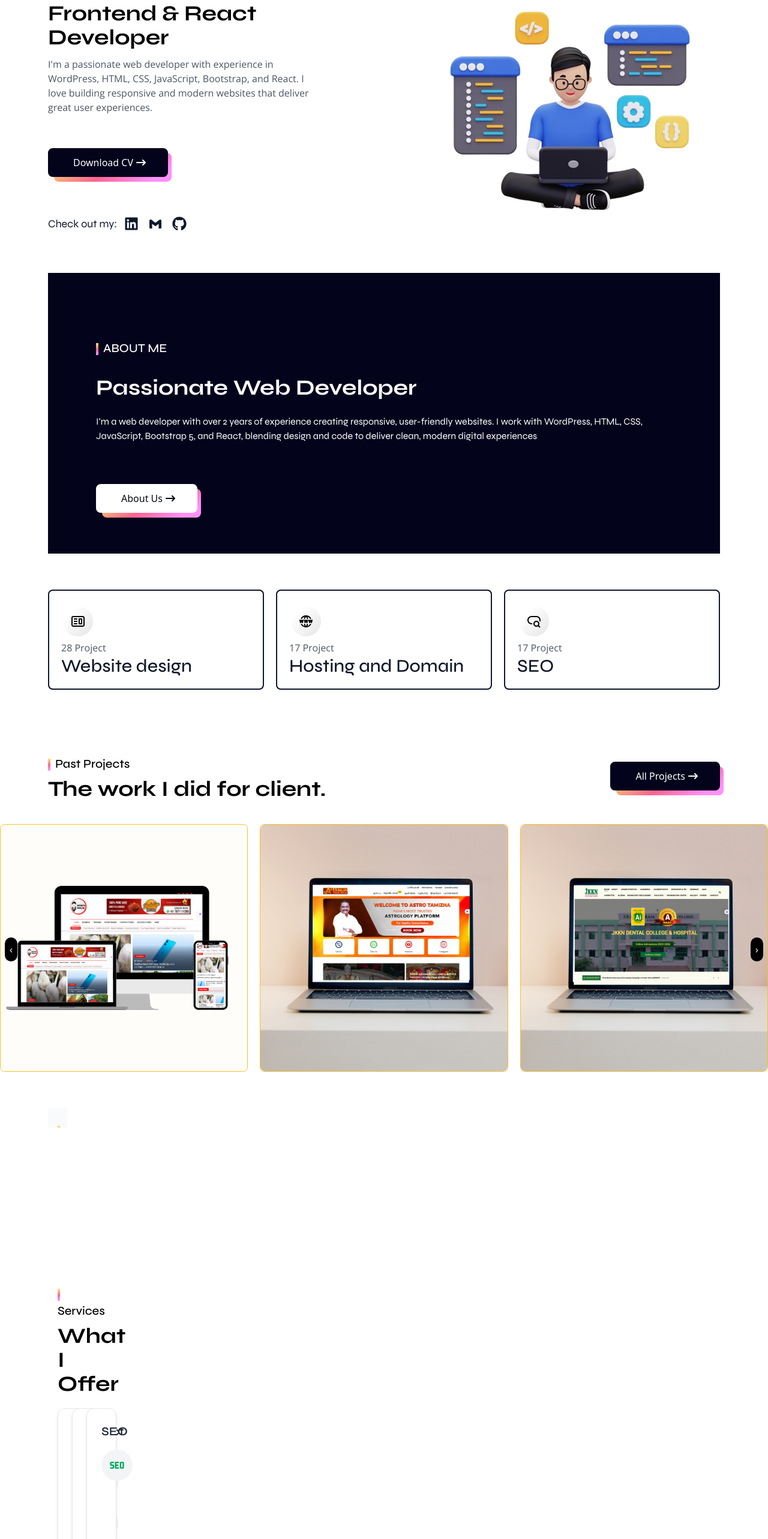
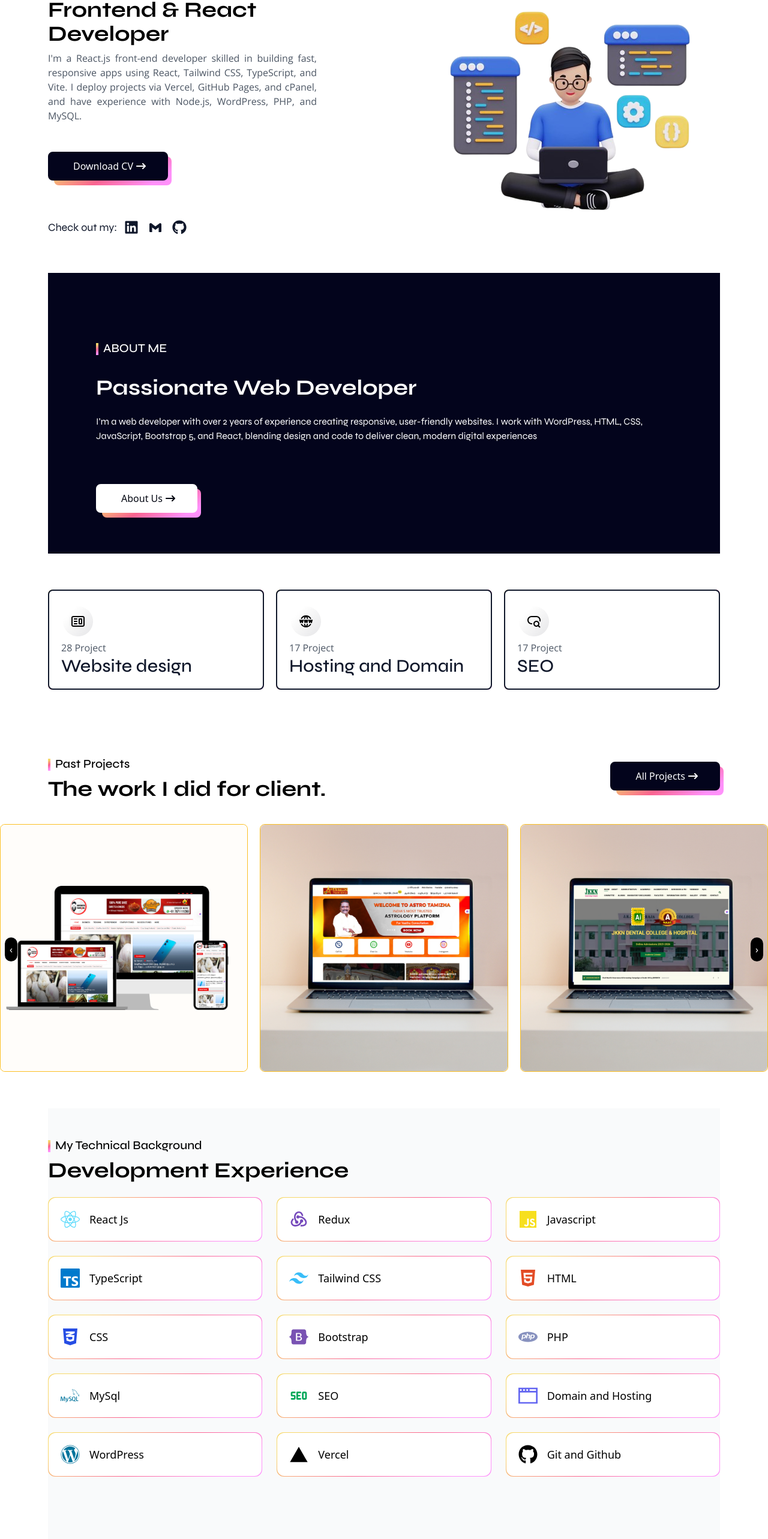
Before and after one commit to A-M-Santhoshkumar/portfolio, a React (Vite) app: page / in a window 1280 px wide. Shown: the part 166-2732 px from the top of the page at 60% size. Built offline with nearby package versions, Linux system fonts and the light colour scheme.

Commit message:
some file added and some design changes

```diff
--- a/src/Components/HomeComponets/HeroSection.jsx
+++ b/src/Components/HomeComponets/HeroSection.jsx
@@ -60,11 +60,11 @@ function HeroSection() {
          mainTitle="Frontend & React Developer "
         />
 
-<p className="text-gray-600 max-w-md py-3">
-I'm a passionate web developer with experience in WordPress, HTML, CSS, JavaScript, Bootstrap, and React. I love building responsive and modern websites that deliver great user experiences.
+<p className="text-gray-600 max-w-md py-2 text-justify">
+  I'm a React.js front-end developer skilled in building fast, responsive apps using React, Tailwind CSS, TypeScript, and Vite. I deploy projects via Vercel, GitHub Pages, and cPanel, and have experience with Node.js, WordPress, PHP, and MySQL.
 </p>
 
-            <div className="flex flex-col gap-4 md:flex-row md:items-center mt-1">
+            <div className="flex flex-col gap-4 md:flex-row md:items-center mt-0">
               <a
                 href="/resume/SANTHOSHKUMAR.pdf"
                 download
--- a/src/Components/HomeComponets/Section5.jsx
+++ b/src/Components/HomeComponets/Section5.jsx
@@ -9,25 +9,34 @@ import {
   FaBootstrap,
   FaElementor,
   FaWordpress,
+  FaGithub,
 } from "react-icons/fa";
 import { IoLogoHtml5 } from "react-icons/io";
-import { RiTailwindCssFill } from "react-icons/ri";
-import { TbSeo } from "react-icons/tb";
+import { RiTailwindCssFill, RiVercelFill } from "react-icons/ri";
+import { TbSeo, TbBrandRedux } from "react-icons/tb";
 import { GrDomain } from "react-icons/gr";
+import { SiTypescript, SiPhp, SiMysql } from "react-icons/si";
 
 import Title from "../Title";
 
 gsap.registerPlugin(ScrollTrigger);
 
 const data = [
+  { skillName: "React Js", icons: FaReact, color: "#61DBFB" },
+  { skillName: "Redux ", icons: TbBrandRedux, color: "#764abc" },
   { skillName: "Javascript", icons: FaJs, color: "#F7DF1E" },
-  { skillName: "React Js", icons: FaReact, color: "#61DBFB" },
+  { skillName: "TypeScript", icons: SiTypescript, color: "#007acc" },
+  { skillName: "Tailwind CSS", icons: RiTailwindCssFill, color: "#38bdf8" },
   { skillName: "HTML", icons: IoLogoHtml5, color: "#E34C26" },
   { skillName: "CSS", icons: FaCss3Alt, color: "#264de4" },
-  { skillName: "Tailwind CSS", icons: RiTailwindCssFill, color: "#38bdf8" },
   { skillName: "Bootstrap", icons: FaBootstrap, color: "#7952B3" },
+  { skillName: "PHP", icons: SiPhp, color: "#8892BF" },
+  { skillName: "MySql", icons: SiMysql, color: "#00749C" },
   { skillName: "SEO", icons: TbSeo, color: "#00A859" },
   { skillName: "Domain and Hosting", icons: GrDomain, color: "#6366F1" },
+  { skillName: "WordPress ", icons: FaWordpress, color: "#00749C" },
+  { skillName: "Vercel ", icons: RiVercelFill, color: "#000" },
+  { skillName: "Git and Github", icons: FaGithub, color: "#000" },
 ];
 
 const project = [
@@ -45,6 +54,8 @@ const project = [
     icons: [
       { icon: FaReact, color: "#61DBFB" },
       { icon: RiTailwindCssFill, color: "#38bdf8" },
+      { icon: TbBrandRedux, color: "#764abc" },
+      { icon: SiTypescript, color: "#007acc" },
     ],
   },
   {
@@ -53,13 +64,24 @@ const project = [
   },
   {
     skillName: "Domain and Hosting",
-    icons: [{ icon: GrDomain, color: "#6366F1" }],
+    icons: [
+      { icon: GrDomain, color: "#6366F1" },
+      { icon: RiVercelFill, color: "#000" },
+      { icon: FaGithub, color: "#000" },
+    ],
   },
   {
     skillName: "Wordpress",
     icons: [
-      { icon: FaWordpress, color: "#00749c" },
+      { icon: FaWordpress, color: "#00749C" },
       { icon: FaElementor, color: "#FF7BE5" },
+    ],
+  },
+  {
+    skillName: "Back End",
+    icons: [
+      { icon: SiPhp, color: "#8892BF" },
+      { icon: SiMysql, color: "#00749C" },
     ],
   },
 ];
@@ -70,34 +92,36 @@ function Section5() {
 
   useEffect(() => {
     const ctx = gsap.context(() => {
-      gsap.set(servicesRef.current, { y: "100%" }); // start off-screen
-
-      gsap.to(servicesRef.current, {
-        y: "0%",
+      gsap.fromTo(
+        servicesRef.current,
+        { y: 100, opacity: 0 },
+        {
+          y: 0,
+          opacity: 1,
+          duration: 1,
           ease: "power2.out",
           scrollTrigger: {
-          trigger: containerRef.current,
-          start: "top top",
-          end: "+=1000", // how much to scroll
-          scrub: true,
-          pin: true,
+            trigger: servicesRef.current,
+            start: "top 80%",
+            toggleActions: "play none none none",
           },
-      });
+        }
+      );
     }, containerRef);
 
     return () => ctx.revert();
   }, []);
 
   return (
-    <section className="container layout-wrapper">
-    <div className="relative h-screen" ref={containerRef}>
+    <section ref={containerRef} className="container">
       {/* Skills Background Layer */}
-      <div className="absolute inset-0 bg-gray-50 dark:bg-[#0e0e0e] z-0 px-4 py-4 overflow-hidden">
+      <div className="relative min-h-screen bg-gray-50 dark:bg-[#0e0e0e] z-0 py-10">
         <Title
           smallTitle="My Technical Background"
           mainTitle="Development Experience"
           isWhite={false}
         />
+
         <div className="grid grid-cols-1 md:grid-cols-3 gap-6 py-6">
           {data.map((item, index) => {
             const Icon = item.icons;
@@ -122,20 +146,18 @@ function Section5() {
         </div>
       </div>
 
-      {/* Services Overlay Section */}
+      {/* Services Section (no absolute, scrolls normally) */}
       <div
         ref={servicesRef}
-        className="container absolute top-0 left-0 w-full h-full  bg-white dark:bg-[#111]
-       py-0 md:px-4 md:py-24 z-10"
+        className="w-full bg-white dark:bg-[#111] py-10 md:px-4"
       >
         <Title
           smallTitle="Services"
           mainTitle="What I Offer"
           isWhite={false}
-
         />
 
-        <div className="grid grid-cols-1 md:grid-cols-3 gap-3 py-0 md:gap-6 md:py-5">
+        <div className="grid grid-cols-1 md:grid-cols-3 gap-6">
           {project.map((item, index) => (
             <div
               key={index}
@@ -150,7 +172,7 @@ function Section5() {
                   return (
                     <div
                       key={idx}
-                      className=" p-1 md:p-3 rounded-full bg-gray-100 dark:bg-gray-800 hover:scale-125 transition-transform"
+                      className="p-1 md:p-3 rounded-full bg-gray-100 dark:bg-gray-800 hover:scale-125 transition-transform"
                     >
                       <Icon size={28} style={{ color: iconItem.color }} />
                     </div>
@@ -161,7 +183,6 @@ function Section5() {
           ))}
         </div>
       </div>
-    </div>
     </section>
   );
 }
--- a/src/Pages/About.jsx
+++ b/src/Pages/About.jsx
@@ -14,11 +14,12 @@ const info = [
   {
     name: "🚀 Front-End Development",
     image: img1,
-    data: [
-      "Proficient in JavaScript, with practical experience in React and Tailwind CSS for dynamic and scalable UI development.",
-      "Strong foundation in HTML, CSS, and Bootstrap, ensuring responsive and accessible web design across all devices.",
-      "Skilled at creating clean, maintainable, and reusable components that align with best practices.",
-    ],
+    data:[
+  "Proficient in JavaScript and TypeScript, with hands-on experience in React.js, Tailwind CSS, and Vite for building fast, scalable, and modern web applications.",
+  "Strong foundation in HTML, CSS, and Bootstrap, ensuring responsive and accessible web design across all devices.",
+  "Skilled at creating clean, maintainable, and reusable components that align with industry best practices and modern development standards."
+]
+,
   },
   {
     name: "🎨 UI/UX & Design Implementation",
@@ -32,18 +33,21 @@ const info = [
     name: "🛠 Tools & Technologies",
     image: img3,
     data: [
-      "Comfortable working with: PHP (basic), MySQL databases.",
-      "Web hosting platforms like GoDaddy and cPanel.",
-      "FileZilla for FTP deployment and basic Linux server environments.",
-    ],
+  "Comfortable working with: PHP (basic), MySQL databases.",
+  "Experienced with web hosting platforms like GoDaddy and cPanel for live deployments.",
+  "Proficient in using GitHub for version control and deploying React apps to GitHub Pages and Vercel.",
+  "Familiar with FileZilla for FTP deployment and basic Linux server environments."
+]
+,
   },
   {
     name: "🌐 Deployment & Hosting",
     image: img4,
-    data: [
-      "Experienced in deploying React apps to GitHub Pages and cPanel.",
-      "Working knowledge of domain management and live production setups.",
-    ],
+    data:[
+  "Experienced in deploying React apps to GitHub Pages, Vercel, and cPanel.",
+  "Working knowledge of domain management, custom domains, and live production setups."
+]
+,
   },
 ];
 
```
Also changed, not shown: 1 other file (tests, documents, lock files or other folders). Lines whose indentation alone changed are shown as unchanged.
